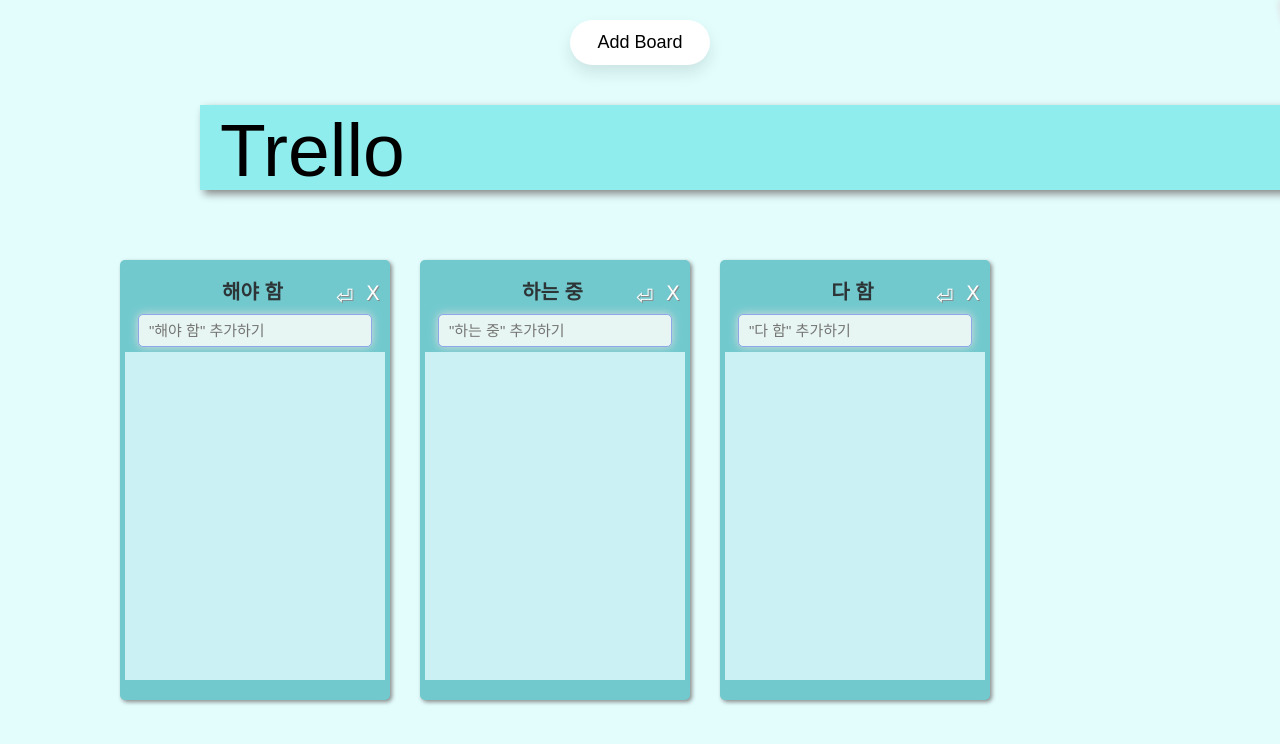
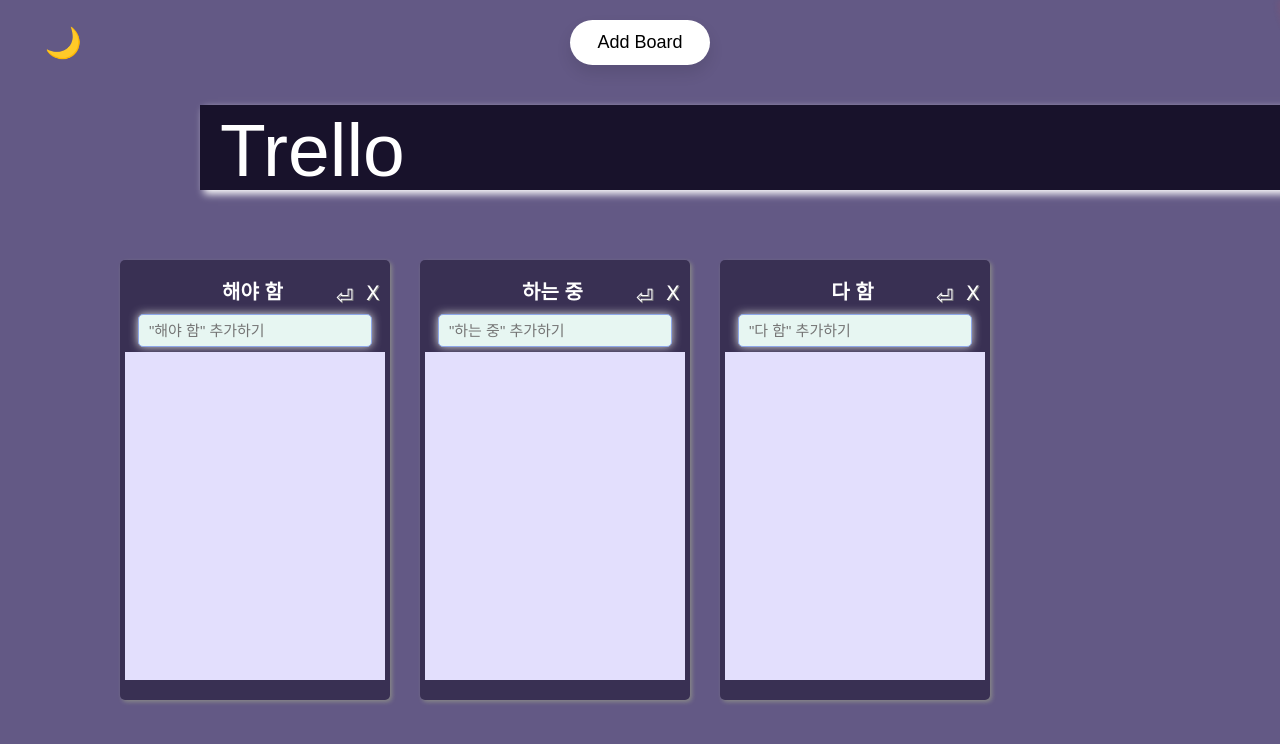
Before and after one commit to prgmr99/Neo-Todo, a React (Create React App) app: page / in a window 1280 px wide. Shown: the top 744 px of the page. Built offline with nearby package versions, Linux system fonts and the light colour scheme.

Commit message:
[Add] issue #12 다크모드 추가

```diff
--- a/package.json
+++ b/package.json
@@ -11,6 +11,7 @@
     "@types/node": "^16.18.11",
     "@types/react": "^18.0.26",
     "@types/react-dom": "^18.0.10",
+    "framer-motion": "^9.0.4",
     "gh-pages": "^5.0.0",
     "helmet": "^6.0.1",
     "react": "^18.2.0",
--- a/src/App.tsx
+++ b/src/App.tsx
@@ -1,16 +1,80 @@
-import styled from "styled-components";
+import styled, { ThemeProvider, createGlobalStyle } from "styled-components";
 import {
   DragDropContext,
   DropResult,
   Droppable,
   Draggable,
 } from "react-beautiful-dnd";
-import { useRecoilState } from "recoil";
-import { toDoState } from "./atoms";
+import { useSetRecoilState, useRecoilValue, useRecoilState } from "recoil";
+import { toDoState, isDarkAtom } from "./atoms";
 import Board from "./components/Board";
 import { Helmet } from "react-helmet-async";
 import Swal from "sweetalert2";
+import { lightTheme, darkTheme } from "./theme";
 
+const GlobalStyle = createGlobalStyle`
+@import url('https://fonts.googleapis.com/css2?family=Source+Sans+Pro:wght@300;400&display=swap');
+html, body, div, span, applet, object, iframe,
+h1, h2, h3, h4, h5, h6, p, blockquote, pre,
+a, abbr, acronym, address, big, cite, code,
+del, dfn, em, img, ins, kbd, q, s, samp,
+small, strike, strong, sub, sup, tt, var,
+b, u, i, center,
+dl, dt, dd, menu, ol, ul, li,
+fieldset, form, label, legend,
+table, caption, tbody, tfoot, thead, tr, th, td,
+article, aside, canvas, details, embed,
+figure, figcaption, footer, header, hgroup,
+main, menu, nav, output, ruby, section, summary,
+time, mark, audio, video {
+  margin: 0;
+  padding: 0;
+  border: 0;
+  font-size: 100%;
+  font: inherit;
+  vertical-align: baseline;
+}
+/* HTML5 display-role reset for older browsers */
+article, aside, details, figcaption, figure,
+footer, header, hgroup, main, menu, nav, section {
+  display: block;
+}
+/* HTML5 hidden-attribute fix for newer browsers */
+*[hidden] {
+    display: none;
+}
+body {
+  line-height: 1;
+}
+menu, ol, ul {
+  list-style: none;
+}
+blockquote, q {
+  quotes: none;
+}
+blockquote:before, blockquote:after,
+q:before, q:after {
+  content: '';
+  content: none;
+}
+table {
+  border-collapse: collapse;
+  border-spacing: 0;
+}
+* {
+  box-sizing: border-box;
+}
+body {
+  font-weight: 300;
+  font-family: 'Source Sans Pro', sans-serif;
+  background-color:${(props) => props.theme.bgColor};
+  line-height: 1.2;
+}
+a {
+  text-decoration:none;
+  color:inherit;
+}
+`;
 const sweetAPI = "//api.ipify.org?format=json";
 const Wrapper = styled.div`
   display: flex;
@@ -46,7 +110,6 @@ const Trash = styled.div`
     transition: background-color 0.3s ease-in-out;
   }
 `;
-
 const ButtonBoard = styled.button`
   display: block;
   justify-content: center;
@@ -78,9 +141,18 @@ const Header = styled.h1`
   margin-top: 5vh;
   height: 85px;
   width: 100%;
+  color: ${(props) => props.theme.textColor};
   padding-left: 20px;
-  background-color: #2cd9d975;
-  box-shadow: 4px 4px 8px #888888;
+  background-color: ${(props) => props.theme.headerColor};
+  box-shadow: 4px 4px 8px ${(props) => props.theme.boxShadowColor};
+`;
+const ToggleBtn = styled.button`
+  font-size: 30px;
+  position: absolute;
+  top: 3vh;
+  left: 3vw;
+  background-color: transparent;
+  border: none;
 `;
 
 function App() {
@@ -197,7 +269,14 @@ function App() {
       }
     }
   };
+  const isDark = useRecoilValue(isDarkAtom);
+  const setDarkAtom = useSetRecoilState(isDarkAtom);
+  const toggleDarkAtom = () => setDarkAtom((prev) => !prev);
   return (
+    <>
+      <ThemeProvider theme={isDark ? darkTheme : lightTheme}>
+        <GlobalStyle />
+        <ToggleBtn onClick={toggleDarkAtom}>{isDark ? "🌙" : "☀️"}</ToggleBtn>
         <DragDropContext onDragEnd={onDragEnd}>
           <ButtonBoard onClick={onAddBoard}>Add Board</ButtonBoard>
           <Header>Trello</Header>
@@ -205,7 +284,11 @@ function App() {
             <title>Trello</title>
           </Helmet>
           <Wrapper>
-        <Droppable droppableId="boards" direction="horizontal" type="BOARDS">
+            <Droppable
+              droppableId="boards"
+              direction="horizontal"
+              type="BOARDS"
+            >
               {(provided, snapshot) => (
                 <Boards ref={provided.innerRef} {...provided.droppableProps}>
                   {toDos.map((board, index) => (
@@ -239,6 +322,8 @@ function App() {
             </Droppable>
           </Wrapper>
         </DragDropContext>
+      </ThemeProvider>
+    </>
   );
 }
 
--- a/src/atoms.tsx
+++ b/src/atoms.tsx
@@ -98,3 +98,8 @@ export const trashState = atom({
   key: "trash",
   default: ["hello"],
 });
+
+export const isDarkAtom = atom({
+  key: "isDark",
+  default: true,
+});
--- a/src/components/Board.tsx
+++ b/src/components/Board.tsx
@@ -46,10 +46,10 @@ const Container = styled.div<{ isDraggingOver: boolean }>`
 const Area = styled.div<IAreaProps>`
   background-color: ${(props) =>
     props.isDraggingOver
-      ? "#dfe6e9"
+      ? props.theme.cardEnterColor
       : props.isDraggingFromThis
-      ? "#b2bec3"
-      : "#CBF1F5"};
+      ? props.theme.cardExitColor
+      : props.theme.innerBoardColor};
   flex-grow: 1;
   transition: background-color 0.3s ease-in-out;
   padding: 20px;
--- a/src/components/DraggableCard.tsx
+++ b/src/components/DraggableCard.tsx
@@ -1,9 +1,11 @@
 import React from "react";
 import styled from "styled-components";
+import { useState } from "react";
 import { useSetRecoilState } from "recoil";
 import { Draggable } from "react-beautiful-dnd";
 import { toDoState, ITodo } from "../atoms";
 import DelBtn from "./DelBtn";
+import Specific from "./Specific";
 
 interface IDraggableCardProps {
   toDoId: number;
@@ -11,8 +13,12 @@ interface IDraggableCardProps {
   index: number;
   boardId: number;
 }
+interface ICard {
+  isDragging: boolean;
+  boardId: string;
+}
 
-const Card = styled.div<{ isDragging: boolean; boardId: string }>`
+const Card = styled.div<ICard>`
   margin-bottom: 5px;
   border-radius: 5px;
   padding: 5px 5px;
@@ -28,15 +34,15 @@ const Card = styled.div<{ isDragging: boolean; boardId: string }>`
       : "0px 1px 2px rgba(0,0,0,1)"};
   font-size: 15px;
   display: flex;
-
+  color: ${(props) => props.theme.textColor};
   align-items: center;
   word-break: break-all;
 `;
 
 function DraggableCard({ toDoId, toDo, index, boardId }: IDraggableCardProps) {
   const setTodos = useSetRecoilState(toDoState);
-
   return (
+    <div>
       <Draggable key={toDoId} draggableId={"todo-" + toDo.id} index={index}>
         {(provided, snapshot) => (
           <Card
@@ -48,9 +54,11 @@ function DraggableCard({ toDoId, toDo, index, boardId }: IDraggableCardProps) {
           >
             <DelBtn index={index} toDoId={toDoId} boardId={boardId}></DelBtn>
             {toDo.text}
+            <Specific />
           </Card>
         )}
       </Draggable>
+    </div>
   );
 }
 
--- /dev/null
+++ b/src/components/Specific.tsx
@@ -0,0 +1,24 @@
+import styled from "styled-components";
+import { motion, AnimatePresence } from "framer-motion";
+
+const Wrapper = styled(motion.div)``;
+const Overlay = styled(motion.div)`
+  width: 100%;
+  height: 100%;
+  position: absolute;
+  display: flex;
+  justify-content: center;
+  align-items: center;
+`;
+
+function Specific() {
+  return (
+    <Wrapper>
+      <AnimatePresence>
+        <Overlay></Overlay>
+      </AnimatePresence>
+    </Wrapper>
+  );
+}
+
+export default Specific;
--- a/src/index.tsx
+++ b/src/index.tsx
@@ -2,84 +2,17 @@ import React from "react";
 import ReactDOM from "react-dom/client";
 import App from "./App";
 import { createGlobalStyle, ThemeProvider } from "styled-components";
-import { darkTheme } from "./theme";
+import { darkTheme, lightTheme } from "./theme";
 import { RecoilRoot } from "recoil";
 import { HelmetProvider } from "react-helmet-async";
-import { QueryClient, QueryClientProvider } from "react-query";
 
-const GlobalStyle = createGlobalStyle`
-@import url('https://fonts.googleapis.com/css2?family=Source+Sans+Pro:wght@300;400&display=swap');
-html, body, div, span, applet, object, iframe,
-h1, h2, h3, h4, h5, h6, p, blockquote, pre,
-a, abbr, acronym, address, big, cite, code,
-del, dfn, em, img, ins, kbd, q, s, samp,
-small, strike, strong, sub, sup, tt, var,
-b, u, i, center,
-dl, dt, dd, menu, ol, ul, li,
-fieldset, form, label, legend,
-table, caption, tbody, tfoot, thead, tr, th, td,
-article, aside, canvas, details, embed,
-figure, figcaption, footer, header, hgroup,
-main, menu, nav, output, ruby, section, summary,
-time, mark, audio, video {
-  margin: 0;
-  padding: 0;
-  border: 0;
-  font-size: 100%;
-  font: inherit;
-  vertical-align: baseline;
-}
-/* HTML5 display-role reset for older browsers */
-article, aside, details, figcaption, figure,
-footer, header, hgroup, main, menu, nav, section {
-  display: block;
-}
-/* HTML5 hidden-attribute fix for newer browsers */
-*[hidden] {
-    display: none;
-}
-body {
-  line-height: 1;
-}
-menu, ol, ul {
-  list-style: none;
-}
-blockquote, q {
-  quotes: none;
-}
-blockquote:before, blockquote:after,
-q:before, q:after {
-  content: '';
-  content: none;
-}
-table {
-  border-collapse: collapse;
-  border-spacing: 0;
-}
-* {
-  box-sizing: border-box;
-}
-body {
-  font-weight: 300;
-  font-family: 'Source Sans Pro', sans-serif;
-  background-color:${(props) => props.theme.bgColor};
-  line-height: 1.2;
-}
-a {
-  text-decoration:none;
-  color:inherit;
-}
-`;
 const root = ReactDOM.createRoot(
   document.getElementById("root") as HTMLElement
 );
 root.render(
   <HelmetProvider>
     <RecoilRoot>
-      <ThemeProvider theme={darkTheme}>
-        <GlobalStyle />
-        <App />
-      </ThemeProvider>
+      <App />
     </RecoilRoot>
   </HelmetProvider>
 );
--- a/src/styled.d.ts
+++ b/src/styled.d.ts
@@ -6,5 +6,11 @@ declare module "styled-components" {
     boardColor: string;
     cardColor: string;
     textColor: string;
+    headerColor: string;
+    boxShadowColor: string;
+    innerBoardColor: string;
+    cardEnterColor: string;
+    cardExitColor: string;
+    addBtnHoverColor: string;
   }
 }
--- a/src/theme.ts
+++ b/src/theme.ts
@@ -1,8 +1,27 @@
 import { DefaultTheme } from "styled-components";
 
-export const darkTheme: DefaultTheme = {
+export const lightTheme: DefaultTheme = {
   bgColor: "#E3FDFD",
   cardColor: "#00cec9",
   boardColor: "#71C9CE",
   textColor: "#2d3436",
+  headerColor: "#2cd9d975",
+  boxShadowColor: "#888888",
+  innerBoardColor: "#CBF1F5",
+  cardEnterColor: "#dfe6e9",
+  cardExitColor: "#b2bec3",
+  addBtnHoverColor: "#2ee59d",
 };
+
+export const darkTheme: DefaultTheme = {
+  bgColor: "#635985",
+  cardColor: "#443C68",
+  boardColor: "#393053",
+  textColor: "white",
+  headerColor: "#18122B",
+  boxShadowColor: "white",
+  innerBoardColor: "#E3DFFD",
+  cardEnterColor: "#ECF2FF",
+  cardExitColor: "#E5D1FA",
+  addBtnHoverColor: "",
+};
```
Also changed, not shown: 1 other file (tests, documents, lock files or other folders). Lines whose indentation alone changed are shown as unchanged.
